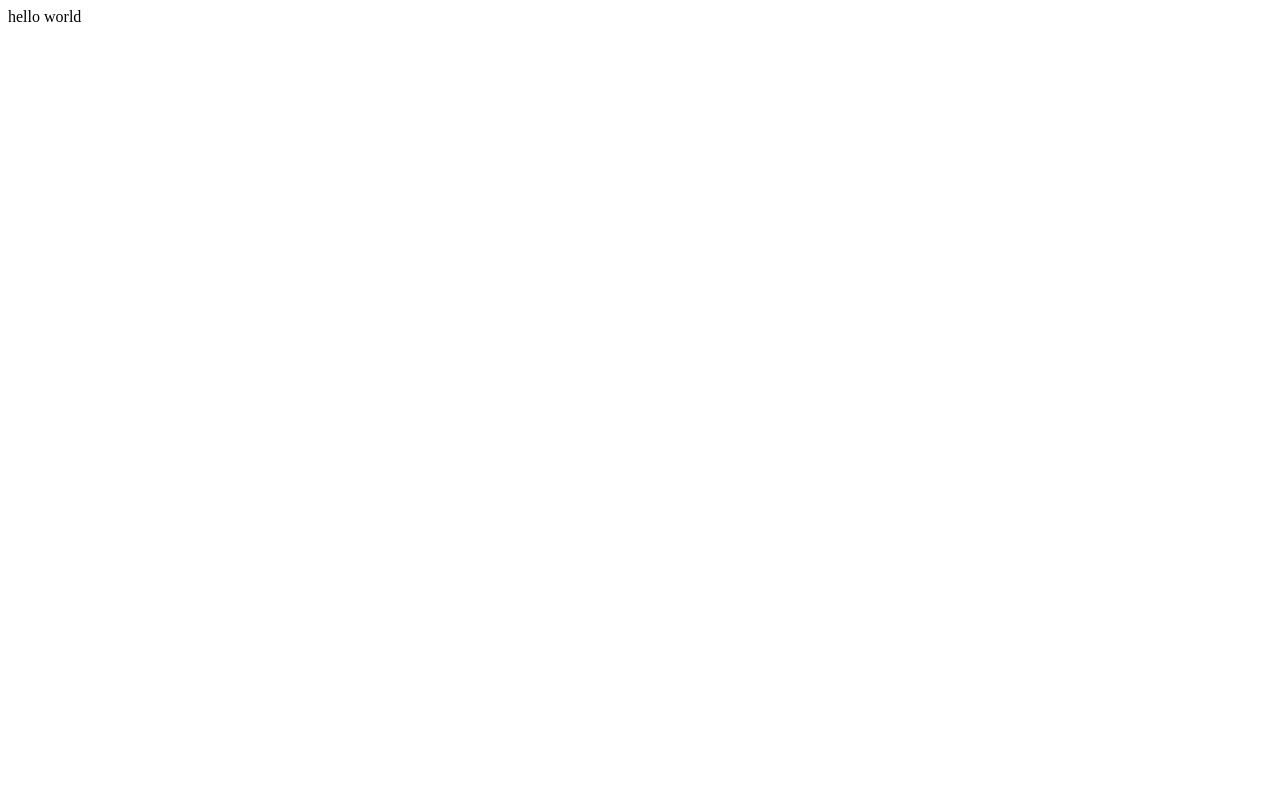
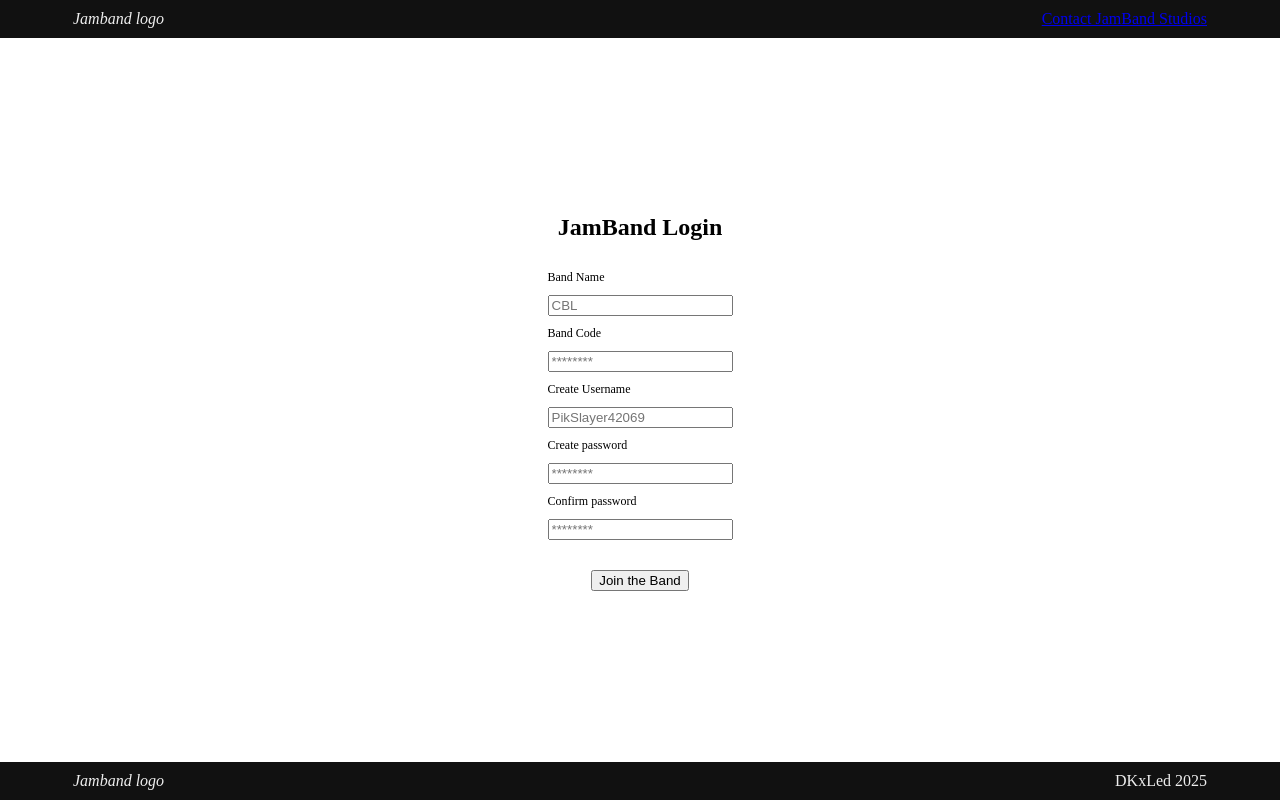
Before and after one commit to DkXLed/JamBand, a plain HTML site: page new-member.html in a window 1280 px wide. Drawn offline with Linux system fonts and the light colour scheme.

Commit message:
format new-member page and connect page links

```diff
--- a/new-member.html
+++ b/new-member.html
@@ -1 +1,49 @@
-<p>hello world</p>
+<!DOCTYPE html>
+<html lang="en">
+<head>
+    <meta charset="UTF-8">
+    <meta name="viewport" content="width=device-width, initial-scale=1.0">
+    <title>Document</title>
+    <link rel="stylesheet" href="./styles/login-style.css"
+</head>
+
+<body>
+    <nav class="navbar">
+            <div class="container">
+                <div class="header-all">
+                    <i class="logo">Jamband logo</i>
+                    <a href="#" class="contact">Contact JamBand Studios</a>
+                </div>
+            </div>
+        </nav>
+
+         <section class="login-section">
+            <div class="container">
+                <div class="login">
+                    <h1>JamBand Login</h1>
+                    <label for="band-id" class="label-login">Band Name</label>
+                    <input id="band-id" placeholder="CBL">
+                    <label for="band-id" class="label-login">Band Code</label>
+                    <input id="band-id" placeholder="********">
+                    <label for="user-id" class="label-login">Create Username</label>
+                    <input id="user-id" placeholder="PikSlayer42069">
+                    <label for="band-id" class="label-login">Create password</label>
+                    <input id="password" placeholder="********">
+                    <label for="band-id" class="label-login">Confirm password</label>
+                    <input id="password" placeholder="********">
+                    <button type="submit" id="submit-btn">Join the Band</button>
+                </div>
+            </div>
+        </section>
+
+
+
+        <footer class="foot-credentials">
+            <div class="container">
+                    <i class="logo">Jamband logo</i>
+                    <p>DKxLed 2025</p>
+            </div>
+        </footer>
+
+</body>
+</html>
```
Also changed, not shown: index.html (+1 -1 lines), login.html (+1 -1 lines).
